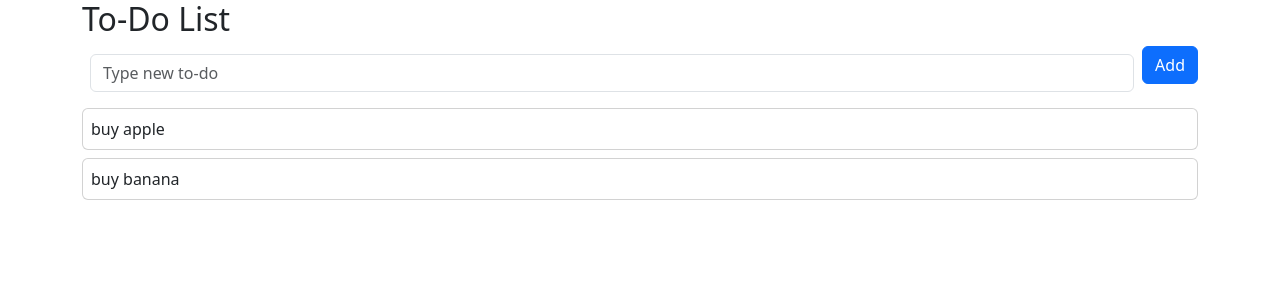
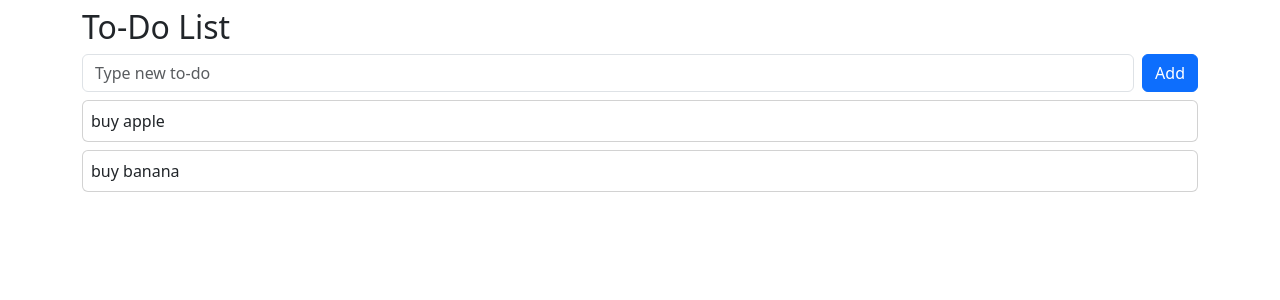
Before and after one commit to rooluDev/vue-clone-kossie, a Vue app: page / in a window 1280 px wide. Shown: the top 300 px of the page. Built offline with nearby package versions, Linux system fonts and the light colour scheme.

Commit message:
lecture 13

```diff
--- a/src/App.vue
+++ b/src/App.vue
@@ -1,23 +1,17 @@
 <template>
     <div class="container">
-        <h2>To-Do List</h2>
+        <h2 class="mt-2">To-Do List</h2>
         <form class="d-flex" @submit.prevent="onSubmit">
-            <div class="flex-grow-1 m-2">
+            <div class="flex-grow-1 me-2">
                 <input class="form-control" type="text" v-model="todo" placeholder="Type new to-do" />
             </div>
             <div>
                 <button class="btn btn-primary" type="submit">Add</button>
             </div>
         </form>
-
-        <div class="card mt-2">
+        <div v-for="todo in todos" :key="todo.id" class="card mt-2">
             <div class="card-body p-2">
-                {{ todos[0].subject }}
-            </div>
-        </div>
-        <div class="card mt-2">
-            <div class="card-body p-2">
-                {{ todos[1].subject }}
+                {{ todo.subject }}
             </div>
         </div>
     </div>
```
